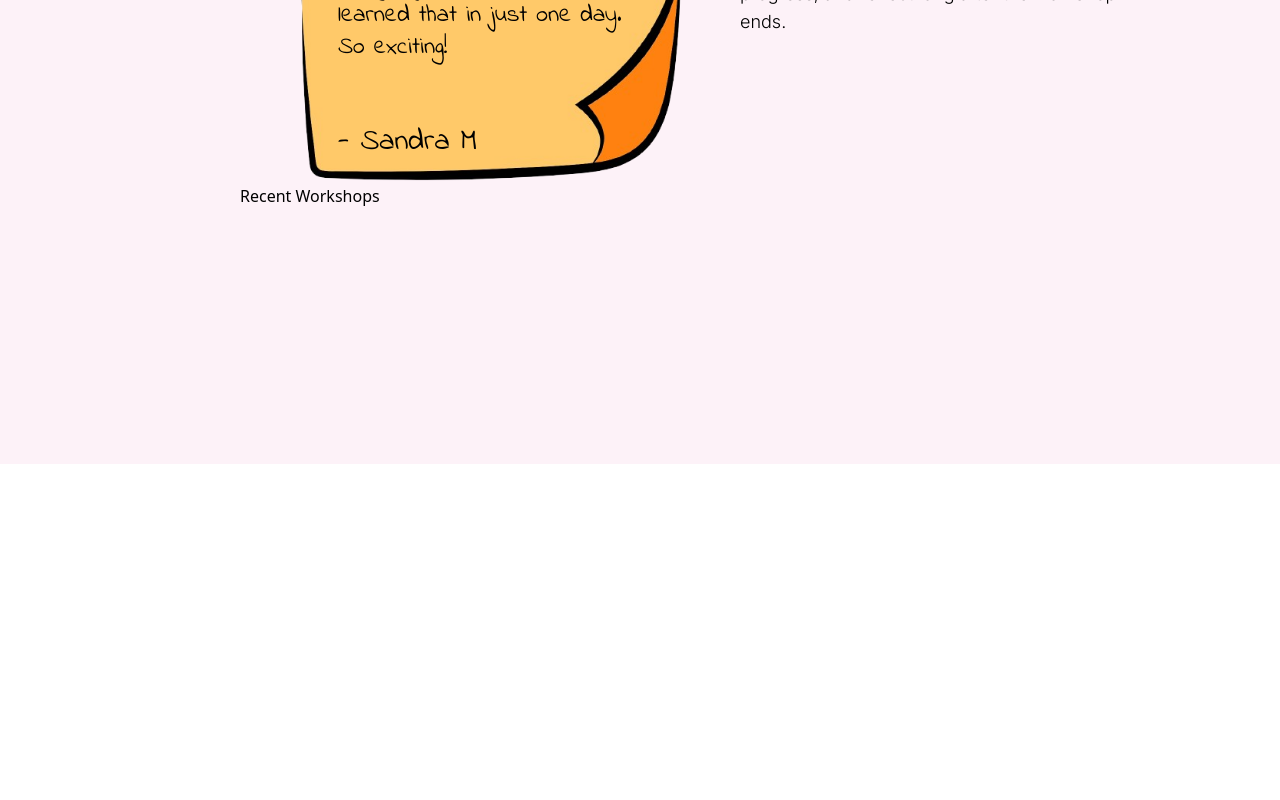
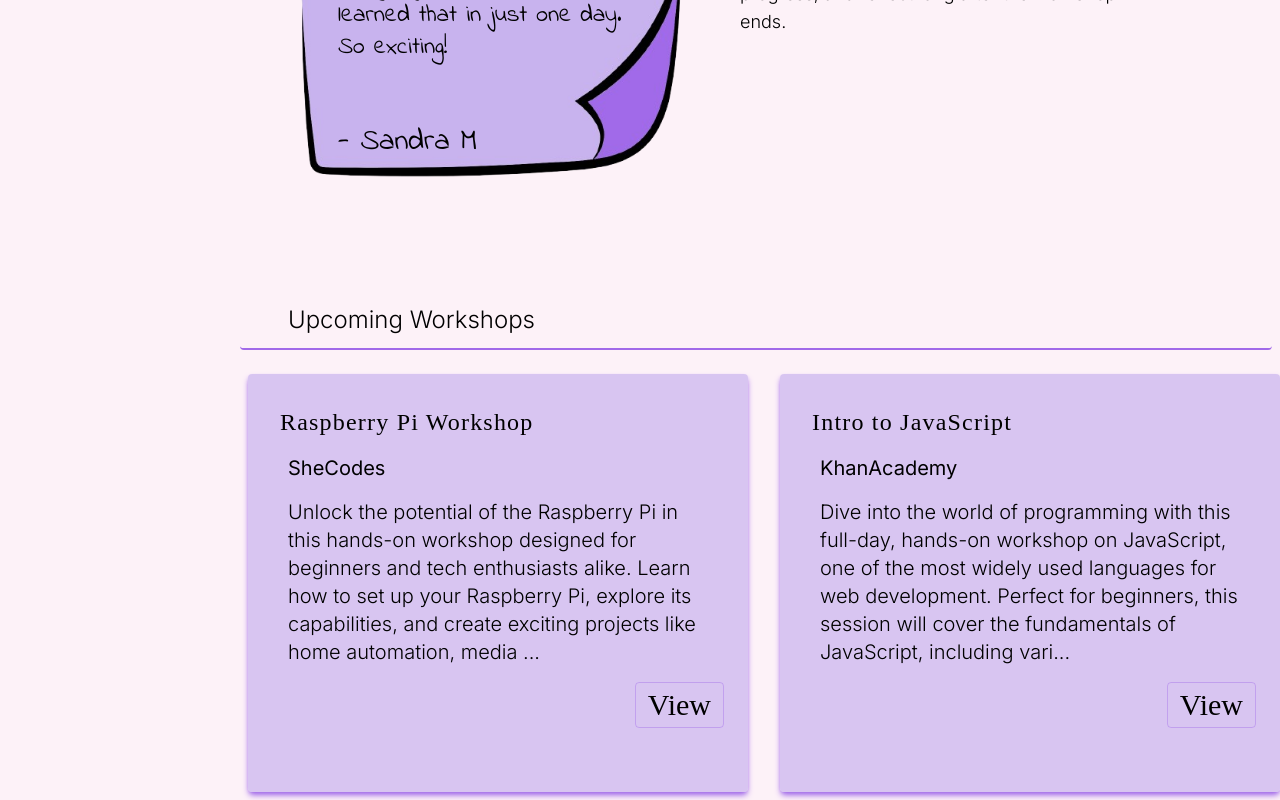
Before and after one commit to SheCodesAus/quantum_quokkas_frontend, a React (Vite) app: page / in a window 1280 px wide. Shown: the part 416-1216 px from the top of the page. Before the commit the page ends 880 px from the top, so only its background shows below. Built offline with nearby package versions, Linux system fonts and the light colour scheme; a web font is replaced by a local one.

Commit message:
added workshops dummy data, created and styled recent workshops component

```diff
--- a/index.html
+++ b/index.html
@@ -2,7 +2,7 @@
 <html lang="en">
   <head>
     <meta charset="UTF-8" />
-    <link rel="icon" type="image/svg+xml" href="/vite.svg" />
+    <link rel="icon" type="image/svg+xml" href="/logo/logo.png" />
     <meta name="viewport" content="width=device-width, initial-scale=1.0" />
     <title>postITivity</title>
   </head>
--- a/src/components/RecentWorkshops.jsx
+++ b/src/components/RecentWorkshops.jsx
@@ -1,8 +1,39 @@
+import { Link } from 'react-router-dom';
+import { workshops } from '../utils/workshops';
+
 const RecentWorkshops = () => {
-    return <div>Recent Workshops</div>;
+    const truncateString = (str, num) => {
+        if (str?.length > num) {
+            return str.slice(0, num) + `...`;
+        } else return str;
+    };
+    return (
+        <main className='font-main mt-10 md:mt-24'>
+            <h2 className='text-2xl font-light md:3xl pl-12 md:mr-2 pt-6 pb-3 mb-4 border-b-[2px] border-purple-dark rounded'>
+                Upcoming Workshops
+            </h2>
+            <section className='font-main p-2 lg:flex overflow-x-auto w-full gap-8 space-y-4 lg:space-y-0'>
+                {workshops.map((workshop) => {
+                    return (
+                        <article
+                            key={workshop.id}
+                            className='px-6 py-8 lg:w-[500px] space-y-4 flex-shrink-0 bg-purple-light/70 rounded shadow-purple-dark shadow-md'
+                        >
+                            <h3 className='text-2xl font-accent tracking-wider md:text-2xl pl-2'>
+                                {workshop?.title}
+                            </h3>
+                            <h4 className='pl-4 text-xl'>{workshop.organisation}</h4>
+                            <p className='font-light text-lg md:text-xl px-4'>
+                                {truncateString(workshop?.description, 240)}
+                            </p>
+                            <div className='w-fit ml-auto font-accent text-2xl md:text-3xl border-[1px] border-purple-dark/40 hover:border-purple-dark duration-300 ease-in-out px-3 py-1 rounded'>
+                                <Link to='/workshop'>View</Link>
+                            </div>
+                        </article>
+                    );
+                })}
+            </section>
+        </main>
+    );
 };
 export default RecentWorkshops;
-
-/**
- * this component will return 5 recent workshops to display on the homepage
- */
--- a/src/pages/Home.jsx
+++ b/src/pages/Home.jsx
@@ -3,7 +3,7 @@ import RecentWorkshops from '../components/RecentWorkshops';
 
 const Home = () => {
     return (
-        <main className='md:mt-8 md:ml-44 lg:ml-52 xl:ml-60'>
+        <main className='md:mt-8 md:ml-48 lg:ml-52 xl:ml-60'>
             <About />
             <RecentWorkshops />
         </main>
--- /dev/null
+++ b/src/utils/workshops.js
@@ -0,0 +1,82 @@
+export const workshops = [
+    {
+        id: 1,
+        title: 'Raspberry Pi Workshop',
+        organisation: 'SheCodes',
+        description:
+            'Unlock the potential of the Raspberry Pi in this hands-on workshop designed for beginners and tech enthusiasts alike. Learn how to set up your Raspberry Pi, explore its capabilities, and create exciting projects like home automation, media servers, or basic coding applications. Gain practical skills in hardware setup, Linux commands, and Python programming while diving into the world of affordable computing and innovation. Perfect for anyone eager to tinker, learn, and build!',
+        dateCreated: '11/01/2025',
+        startDate: '25/02/2025',
+        endDate: '25/02/2025',
+        image: 'https://www.svgrepo.com/show/508699/landscape-placeholder.svg',
+        location: 'Perth',
+        createdBy: 'Sarah Parker',
+        codingLanguage: 'Python',
+        isArchived: false,
+        category: '',
+    },
+    {
+        id: 2,
+        title: 'Intro to JavaScript',
+        organisation: 'KhanAcademy',
+        description:
+            'Dive into the world of programming with this full-day, hands-on workshop on JavaScript, one of the most widely used languages for web development. Perfect for beginners, this session will cover the fundamentals of JavaScript, including variables, functions, loops, and events. You’ll also explore how JavaScript interacts with HTML and CSS to create dynamic, interactive web pages. By the end of the day, you’ll have built a small project and gained the confidence to start your coding journey!',
+        dateCreated: '10/02/2025',
+        startDate: '11/01/2025',
+        endDate: '10/02/2025',
+        image: 'https://www.svgrepo.com/show/508699/landscape-placeholder.svg',
+        location: 'Melbourne',
+        createdBy: 'Sarah Parker',
+        codingLanguage: 'JavaScript',
+        isArchived: false,
+        category: '',
+    },
+    {
+        id: 3,
+        title: 'Python for Everyday Use: Simplifying Daily Tasks',
+        organisation: 'CodersDirect',
+        description:
+            'Discover how Python can streamline your daily tasks and boost productivity. This hands-on workshop will cover practical use cases, including automating repetitive tasks, working with data, managing files, and more. Whether you’re a beginner or looking to sharpen your Python skills, you’ll walk away with practical knowledge to integrate Python into your everyday routine. No prior experience required!',
+        dateCreated: '11/01/2025',
+        startDate: '05/03/2025',
+        endDate: null,
+        image: 'https://www.svgrepo.com/show/508699/landscape-placeholder.svg',
+        location: 'Canberra',
+        createdBy: 'Michael Chen',
+        codingLanguage: 'Python',
+        isArchived: false,
+        category: '',
+    },
+    {
+        id: 4,
+        title: 'Mastering TypeScript: Build Scalable Web Applications',
+        organisation: 'SheCodes',
+        description:
+            'Dive into the power of TypeScript and learn how it enhances JavaScript to create scalable and robust web applications. This workshop will guide you through TypeScript basics, type definitions, interfaces, and advanced features like generics. Perfect for developers aiming to write cleaner, more reliable code. No prior experience with TypeScript is necessary, but JavaScript familiarity is recommended.',
+        dateCreated: '15/01/2025',
+        startDate: '20/03/2025',
+        endDate: '20/03/2025',
+        image: 'https://www.svgrepo.com/show/508699/landscape-placeholder.svg',
+        location: 'Sydney',
+        createdBy: 'Michael Chen',
+        codingLanguage: 'TypeScript',
+        isArchived: false,
+        category: '',
+    },
+    {
+        id: 5,
+        title: 'SQL Essentials: Managing Databases with Confidence',
+        organisation: 'SheCodes',
+        description:
+            "Uncover the fundamentals of SQL in this practical workshop designed to demystify databases. From writing simple queries to joining tables and optimizing data retrieval, this session is tailored for both beginners and those refreshing their skills. Learn to manage, manipulate, and analyze data like a pro while exploring real-world scenarios. By the end, you'll have a strong foundation to confidently use SQL in any project.",
+        dateCreated: '17/01/2025',
+        startDate: '25/03/2025',
+        endDate: '25/03/2025',
+        image: 'https://www.svgrepo.com/show/508699/landscape-placeholder.svg',
+        location: 'Hobart',
+        createdBy: 'Michael Chen',
+        codingLanguage: 'SQL',
+        isArchived: false,
+        category: '',
+    },
+];
--- a/tailwind.config.js
+++ b/tailwind.config.js
@@ -25,7 +25,7 @@ export default {
                 'note': ['Indie Flower'],
             },
             backgroundImage: {
-                'hero' : "url('/note-icons/newnote.png')",
+                'hero' : "url('/note-icons/purple.png')",
             }
         },
     },
```
Also changed, not shown: public/note-icons/purple.png (added).
